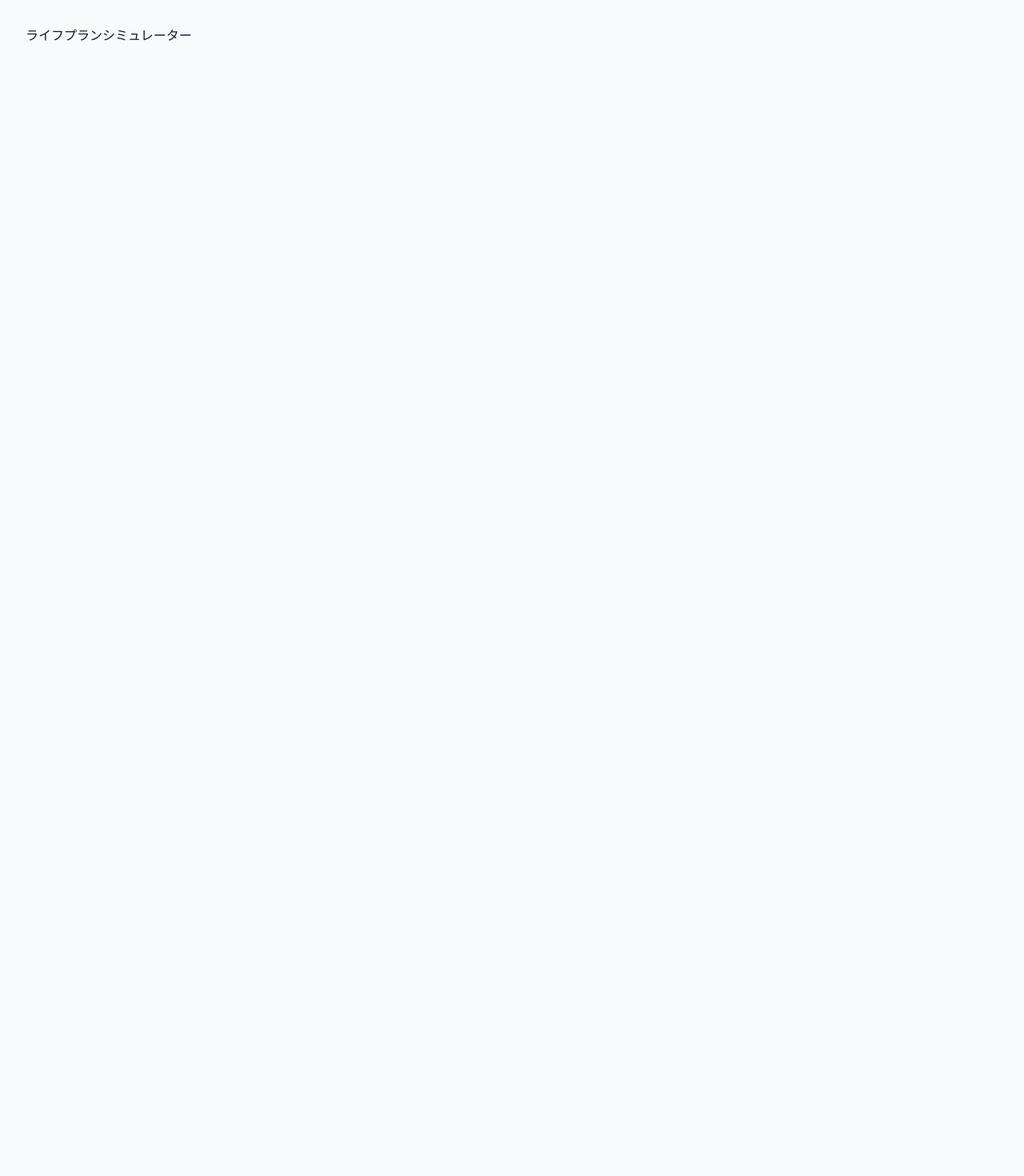
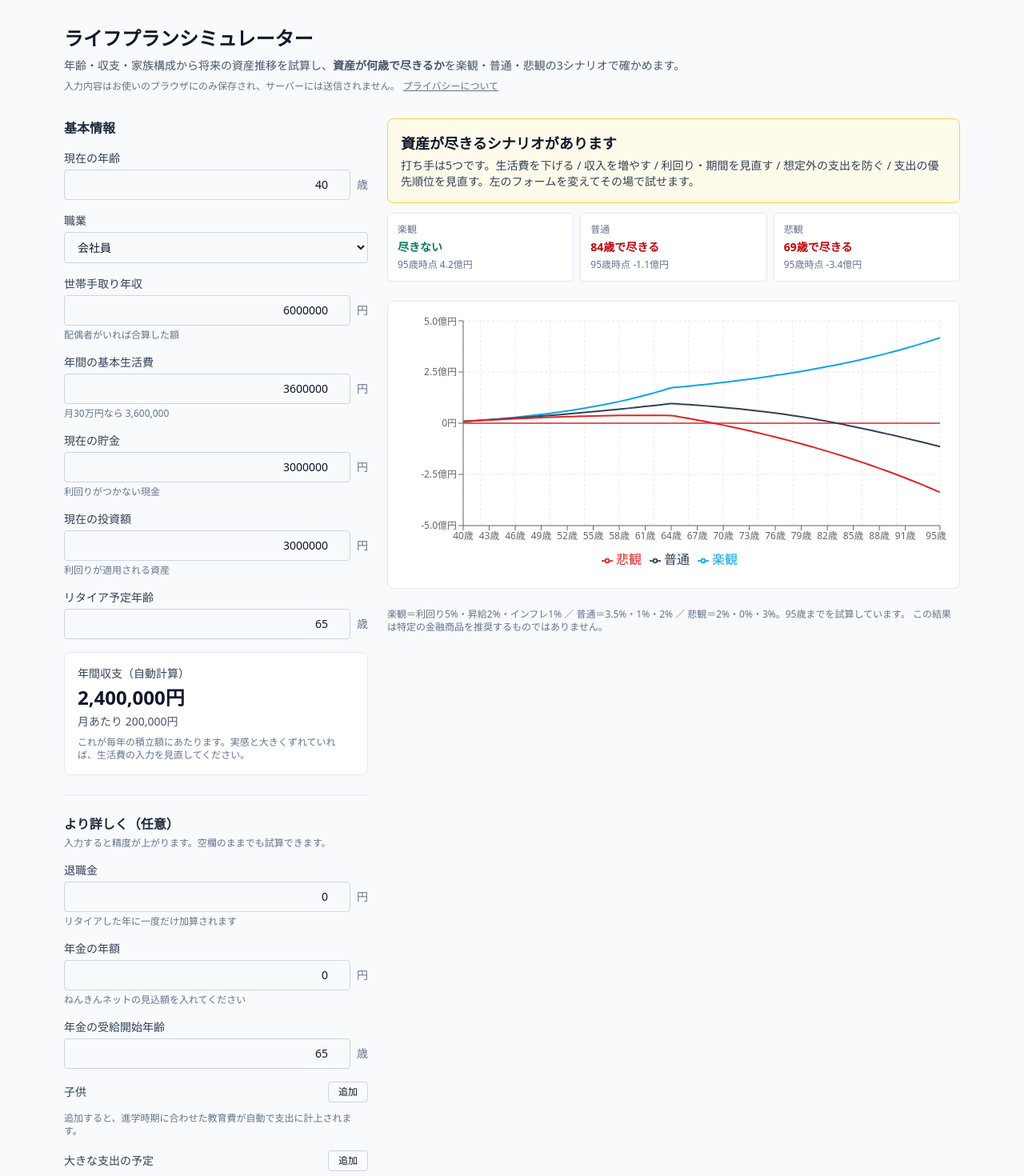
Before and after one commit to oshima0627/lifeplan-simulation, a Next.js app: page / in a window 1280 px wide. Shown: the top 1470 px of the page at 80% size. Before the commit the page ends 800 px from the top, so only its background shows below. Built offline with nearby package versions, Linux system fonts and the light colour scheme.

Commit message:
chore: 作業終了時の自動コミット（2026-08-10 20:17）

```diff
--- a/src/app/page.tsx
+++ b/src/app/page.tsx
@@ -1,3 +1,23 @@
+import Link from "next/link";
+import { Simulator } from "@/components/Simulator";
+
 export default function Home() {
-  return <main className="p-8">ライフプランシミュレーター</main>;
+  return (
+    <main className="mx-auto max-w-6xl px-4 py-8">
+      <header className="mb-8">
+        <h1 className="text-2xl font-bold text-slate-900">ライフプランシミュレーター</h1>
+        <p className="mt-2 text-sm text-slate-600">
+          年齢・収支・家族構成から将来の資産推移を試算し、
+          <strong>資産が何歳で尽きるか</strong>を楽観・普通・悲観の3シナリオで確かめます。
+        </p>
+        <p className="mt-2 text-xs text-slate-500">
+          入力内容はお使いのブラウザにのみ保存され、サーバーには送信されません。
+          <Link href="/privacy" className="ml-1 underline">
+            プライバシーについて
+          </Link>
+        </p>
+      </header>
+      <Simulator />
+    </main>
+  );
 }
--- /dev/null
+++ b/src/app/privacy/page.tsx
@@ -0,0 +1,37 @@
+import Link from "next/link";
+
+export const metadata = {
+  title: "プライバシーについて | ライフプランシミュレーター",
+};
+
+export default function Privacy() {
+  return (
+    <main className="mx-auto max-w-3xl px-4 py-8">
+      <h1 className="text-2xl font-bold text-slate-900">プライバシーについて</h1>
+
+      <section className="mt-6 flex flex-col gap-3 text-sm leading-relaxed text-slate-700">
+        <h2 className="text-base font-bold text-slate-900">入力内容の扱い</h2>
+        <p>
+          年齢・年収・資産額・家族構成などの入力内容は、
+          <strong>お使いのブラウザ（localStorage）にのみ保存されます。</strong>
+          当サイトのサーバーに送信・保存されることはありません。
+        </p>
+        <p>
+          ブラウザのデータを消去すると入力内容も消えます。
+          共用の端末でお使いの場合はご注意ください。
+        </p>
+
+        <h2 className="mt-4 text-base font-bold text-slate-900">試算結果について</h2>
+        <p>
+          本サイトの試算は一定の前提を置いた概算であり、将来を保証するものではありません。
+          特定の金融商品を推奨するものでもありません。
+          実際の意思決定にあたっては、ご自身で最新の情報をご確認ください。
+        </p>
+      </section>
+
+      <Link href="/" className="mt-8 inline-block text-sm underline">
+        トップに戻る
+      </Link>
+    </main>
+  );
+}
--- /dev/null
+++ b/src/components/Simulator.tsx
@@ -0,0 +1,66 @@
+"use client";
+
+import { useEffect, useMemo, useState } from "react";
+import { runAllScenarios } from "@/lib/lifeplan/scenarios";
+import type { HearingSheet } from "@/lib/lifeplan/types";
+import { DEFAULT_SHEET, clearSheet, loadSheet, saveSheet } from "@/lib/storage";
+import { CashflowChart } from "./CashflowChart";
+import { DepletionVerdict } from "./DepletionVerdict";
+import { HearingForm } from "./HearingForm";
+
+/**
+ * 全体の組み立て。
+ *
+ * 入力を変えるたびに即座に再計算してグラフを更新する。
+ * 「どの項目をいじると資産が尽きる年がどう動くか」をその場で試せることが
+ * このツールの本命の体験（docs/requirements.md §6）
+ */
+export function Simulator() {
+  const [sheet, setSheet] = useState<HearingSheet>(DEFAULT_SHEET);
+
+  // localStorage は静的エクスポート時のプリレンダリングでは触れないので、
+  // マウント後に読み込んで差し替える。
+  // レンダー中に読むと、ビルド時のHTML（既定値）とクライアントの初回描画が
+  // 食い違って hydration 不一致になるため、この順序以外に安全な形が無い。
+  // react-hooks/set-state-in-effect は「外部ストアとの同期」にあたるこの用途を
+  // 弾いてくるので、理由を添えてこの1行だけ無効化する
+  useEffect(() => {
+    const saved = loadSheet();
+    // eslint-disable-next-line react-hooks/set-state-in-effect
+    if (saved) setSheet(saved);
+  }, []);
+
+  useEffect(() => {
+    saveSheet(sheet);
+  }, [sheet]);
+
+  // 入力が変わったときだけ再計算する
+  const result = useMemo(() => runAllScenarios(sheet), [sheet]);
+
+  return (
+    <div className="grid gap-6 lg:grid-cols-[minmax(320px,380px)_1fr]">
+      <div className="flex flex-col gap-4 lg:sticky lg:top-6 lg:self-start">
+        <HearingForm sheet={sheet} onChange={setSheet} />
+        <button
+          type="button"
+          className="self-start text-xs text-slate-500 underline hover:text-slate-800"
+          onClick={() => {
+            clearSheet();
+            setSheet(DEFAULT_SHEET);
+          }}
+        >
+          入力内容を消して初期値に戻す
+        </button>
+      </div>
+      <div className="flex flex-col gap-6">
+        <DepletionVerdict result={result} />
+        <CashflowChart result={result} />
+        <p className="text-xs text-slate-500">
+          楽観＝利回り5%・昇給2%・インフレ1% ／ 普通＝3.5%・1%・2% ／
+          悲観＝2%・0%・3%。95歳までを試算しています。
+          この結果は特定の金融商品を推奨するものではありません。
+        </p>
+      </div>
+    </div>
+  );
+}
```
Also changed, not shown: 1 other file (tests, documents, lock files or other folders).
